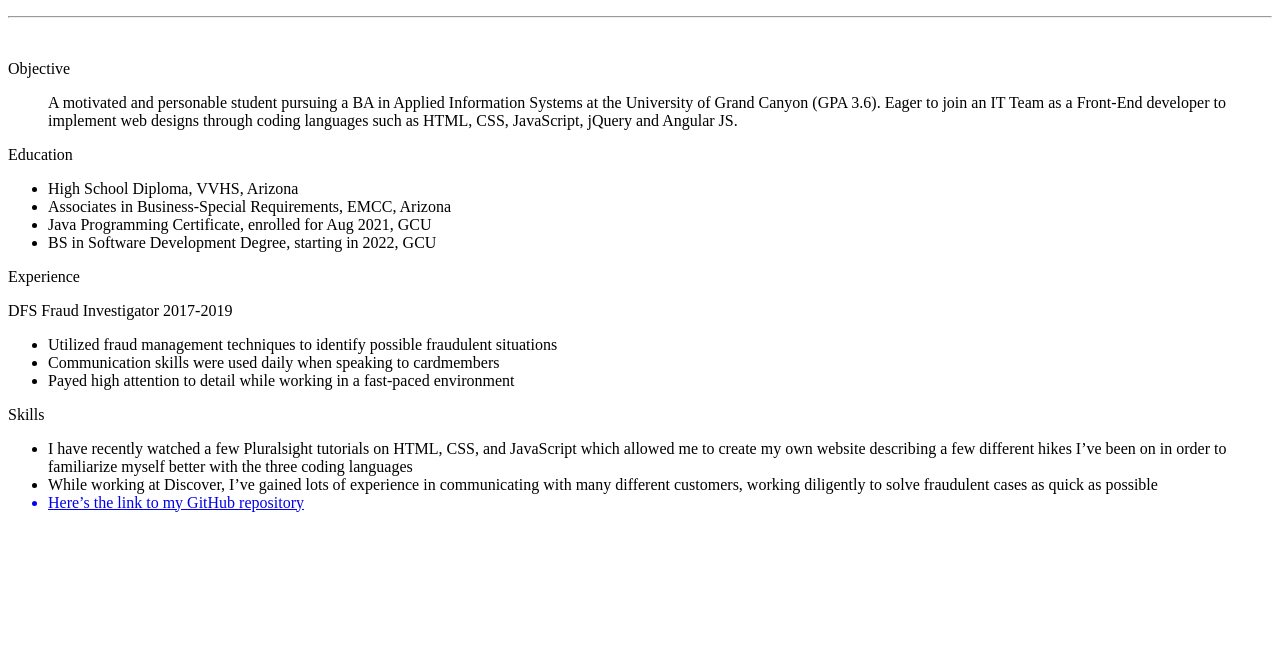
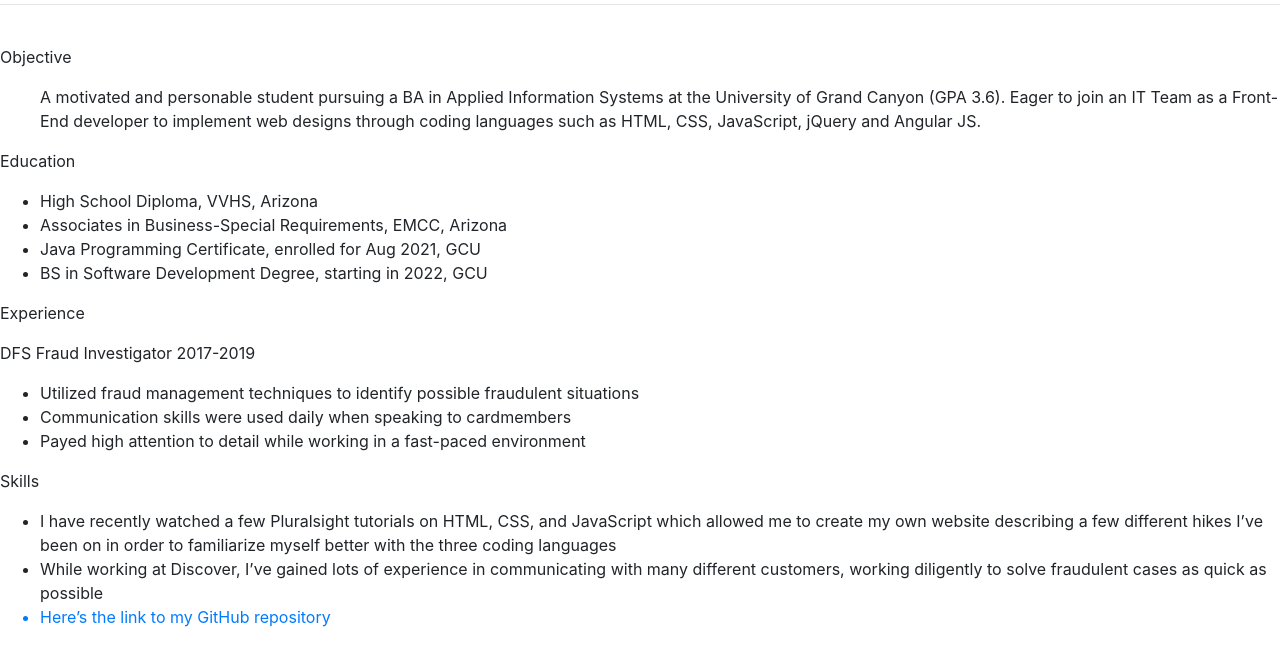
Before and after one commit to mmarian0143/mmarian0143.github.io, a plain HTML site: page index.html in a window 1280 px wide. Shown: the part 196-841 px from the top of the page. Before the commit the page ends 800 px from the top, so only its background shows below. Drawn offline with nearby package versions, Linux system fonts and the light colour scheme.

Commit message:
commit bootstrap
add in bootstrap and css

```diff
--- a/index.html
+++ b/index.html
@@ -5,9 +5,9 @@
     <meta name="viewport" content="width=device-width, initial-scale=1.0">
     <title>Document</title>
 </head>
-<body>
-
-</body>
+ <link rel="stylesheet" href="https://stackpath.bootstrapcdn.com/bootstrap/4.3.1/css/bootstrap.min.css"
+        integrity="sha384-ggOyR0iXCbMQv3Xipma34MD+dH/1fQ784/j6cY/iJTQUOhcWr7x9JvoRxT2MZw1T" crossorigin="anonymous">
+ <link rel="stylesheet" type="text/css" href="style.css">
 </html>
 <div id="header"></div>
 <div class="left"></div>
```
